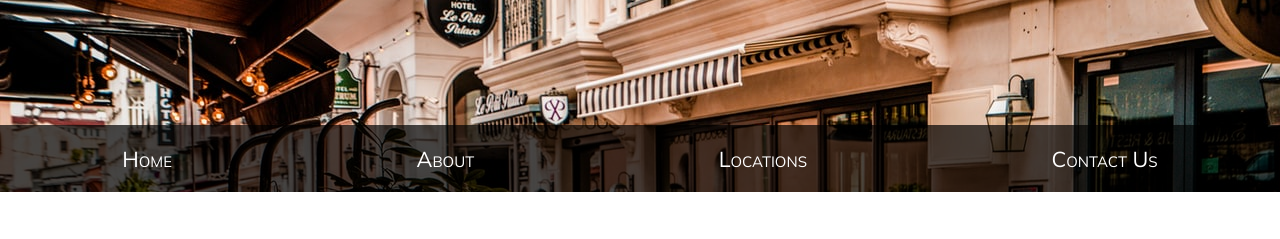
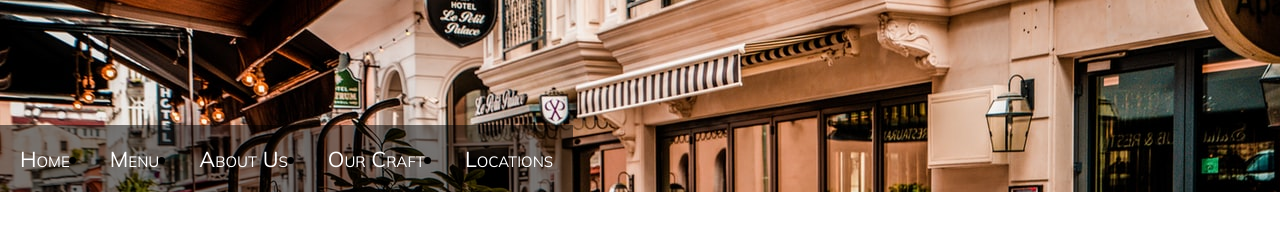
Before and after one commit to yerapa/autumnspice, a plain HTML site: page index.html in a window 1280 px wide. Shown: the part 192-431 px from the top of the page. Drawn offline with nearby package versions, Linux system fonts and the light colour scheme.

Commit message:
updated
vue nav menu

```diff
--- a/index.html
+++ b/index.html
@@ -22,14 +22,19 @@
         <!--HEADER-->
         <header>
             <h1 id="titleLogo">Autumn Spice</h1>
-            <nav id="nav">
+            <nav id="navApp">
+                <ul v-for="item in menu">
+                    <li><a v-bind:key="item.id" :href="item.url">{{ item.name }}</a></li>
+                </ul>
+            </nav>
+            <!-- <nav id="nav">
                 <ul>
                     <li><a href="index.html">Home</a></li>
                     <li><a href="about.html">About</a></li>
                     <li><a href="locations.html">Locations</a></li>
                     <li><a href="contact.html">Contact Us</a></li>
                 </ul>
-            </nav>
+            </nav> -->
         </header>
 
         <!--MAIN-->
@@ -76,7 +81,20 @@
 
     <!-- VUE -->
     <script>
-
+        const app = Vue.createApp({
+            data() {
+                return {
+                    menu: [
+                        { id: 10, url: "#", name: 'Home' },
+                        { id: 11, url: "#", name: 'Menu' },
+                        { id: 12, url: '#', name: "About Us" },
+                        { id: 13, url: '#', name: "Our Craft" },
+                        { id: 14, url: '#', name: "Locations" }
+                    ]
+                }
+                //end menu
+            }
+        }).mount('#navApp')
     </script>
 </body>
 
--- a/styles.css
+++ b/styles.css
@@ -29,7 +29,7 @@ blockquote span {
     color: #979797;
 }
 
-/* Header content */
+/* ---- Header content ----*/
 #titleLogo {
     text-align: center;
     display: flex;
@@ -51,6 +51,7 @@ header h1 {
 
 nav {
     font-variant: small-caps;
+    display: flex;
 }
 
 nav a {
@@ -62,26 +63,25 @@ nav a {
 nav ul {
     font-size: larger;
     text-align: center;
-    display: flex;
-    justify-content: space-evenly;
     margin-bottom: 0;
     padding-left: 0;
+    width: fit-content;
 }
 
 nav ul li {
-    background-color: rgba(0, 0, 0, 0.70);
-    display: inline;
-    flex-grow: 1;
+    background-color: rgba(0, 0, 0, 0.50);
     padding: 20px;
+    width: fit-content;
+
 }
 
 nav ul li:hover {
-    background-color: rgba(0, 0, 0, 0.55);
-    border-radius: 20px;
+    background-color: rgba(0, 0, 0, 0.75);
+
 }
 
 
-/* Main content */
+/*---- Main content ----*/
 main {
     background-color: #fff;
     display: flex;
@@ -89,16 +89,15 @@ main {
 }
 
 #rightPanel {
-    /*background-color: #204d48;*/
     text-align: center;
+    margin-left: 25px;
 }
 
 #leftPanel {
-    /*background-color: #915c4c;*/
 
 }
 
-/* Footer content */
+/*---- Footer content ----*/
 footer {
     background-color: #542c34;
     color: #fff;
@@ -116,7 +115,7 @@ footer {
     margin: 30px;
 }
 
-/* Font Awesome */
+/*---- Font Awesome ----*/
 .fa-brands {
     border-radius: 8px;
     padding: 5px;
```
Also changed, not shown: craft.html (+1 -1 lines), navApp.html (added, +45 -0 lines), 1 other file.
